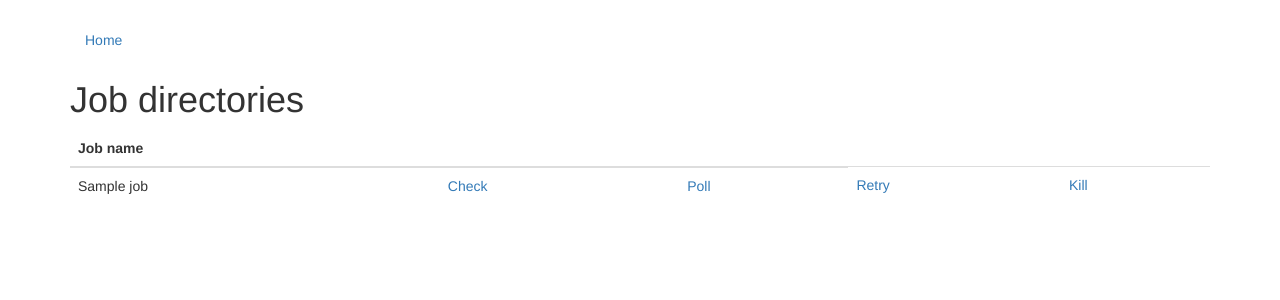
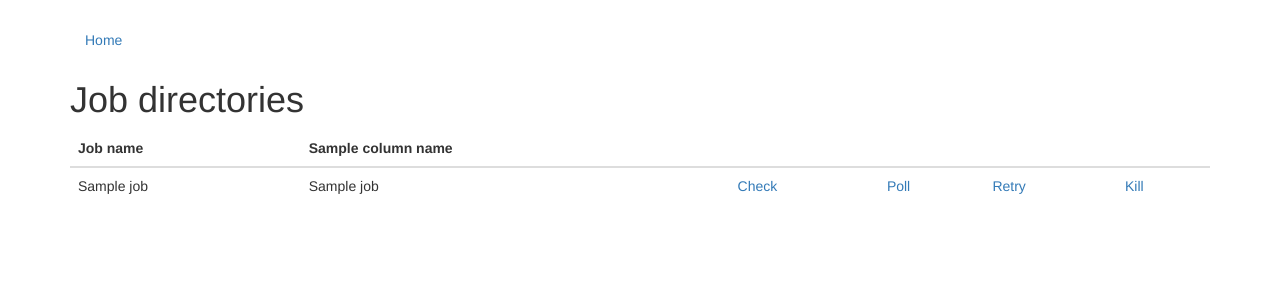
Before and after one commit to broadinstitute/phlock, a Flask app: template templates/list-jobs.html in a window 1280 px wide. Shown: the top 300 px of the page. Run offline with Flask 2, Linux system fonts and the light colour scheme; the template is opened without the code that fills it: most values are stand-ins (such as "Sample title", 1, 10 or a date in 2020); parts of the project's set-up code (start-up, migrations or seed data) failed here and were passed over; some libraries are stand-ins or nearby versions.

Commit message:
improved job listing

```diff
--- a/templates/list-jobs.html
+++ b/templates/list-jobs.html
@@ -10,29 +10,43 @@
         <th>
           Job name
         </th>
-        <th>
-        </th>
-        <th>
-        </th>
+        {% for c in column_names %}
+            <th>
+            {{ c }}
+            </th>
+        {% endfor %}
+            <th>
+            </th>
+            <th>
+            </th>
+            <th>
+            </th>
+            <th>
+            </th>
       </tr>
     </thead>
     <tbody>
-      {% for job_name in jobs %}
+      {% for j in jobs %}
       <tr>
         <td>
-          {{ job_name }}
+          {{ j.job_name }}
+        </td>
+        {% for c in column_names %}
+            <td>
+            {{ j[c] }}
+            </td>
+        {% endfor %}
+        <td>
+          <a href="/check-job?job={{ j.job_name }}">Check</a>
         </td>
         <td>
-          <a href="/check-job?job={{ job_name }}">Check</a>
+          <a href="/poll-job?job={{ j.job_name }}">Poll</a>
         </td>
         <td>
-          <a href="/poll-job?job={{ job_name }}">Poll</a>
+          <a href="/retry-job?job={{ j.job_name }}">Retry</a>
         </td>
         <td>
-          <a href="/retry-job?job={{ job_name }}">Retry</a>
-        </td>
-        <td>
-          <a href="/kill-job?job={{ job_name }}">Kill</a>
+          <a href="/kill-job?job={{ j.job_name }}">Kill</a>
         </td>
       </tr>
       {% endfor %}
--- a/ui.py
+++ b/ui.py
@@ -317,15 +317,14 @@ def get_master_info():
     key_location = os.path.expanduser(key_location)
     return master, key_location
 
-
-TARGET_ROOT = "/xchip/datasci/runs"
+TARGET_ROOT = "/data2/runs"
 
 @app.route("/list-jobs")
 def list_jobs():
-    p = subprocess.Popen([STARCLUSTER_CMD, "sshmaster", CLUSTER_NAME, "ls "+TARGET_ROOT], stdout=subprocess.PIPE, stderr=subprocess.PIPE, close_fds=True)
+    p = subprocess.Popen([STARCLUSTER_CMD, "sshmaster", CLUSTER_NAME, TARGET_ROOT+"/get_runs.py "+TARGET_ROOT], stdout=subprocess.PIPE, stderr=subprocess.PIPE, close_fds=True)
     stdout, stderr = p.communicate()
-    jobs = [j for j in stdout.split("\n") if j != ""]
-    return flask.render_template("list-jobs.html", jobs=jobs)
+    jobs = json.loads(stdout)
+    return flask.render_template("list-jobs.html", jobs=jobs, column_names=["celllineSubset", "targetDataset", "predictiveFeatureSubset", "targetDataType", "predictiveFeatures"])
 
 @app.route("/retry-job")
 @secured
@@ -347,6 +346,7 @@ def poll_job():
     job_name = request.values["job"]
     assert not ("/" in job_name)
     return run_command([STARCLUSTER_CMD, "sshmaster", CLUSTER_NAME, "--user", "ubuntu", "bash "+TARGET_ROOT+"/"+job_name+"/flock-wrapper.sh poll"])
+import json
 
 @app.route("/submit-job", methods=["POST"])
 @secured
@@ -360,8 +360,11 @@ def submit_job():
     t.write(flock_config)
     t.close()
 
-    return run_command([PYTHON_EXE, "-u", "remoteExec.py", master.dns_name, key_location, params["repo"], params["branch"], t.name, TARGET_ROOT])
+    t2 = tempfile.NamedTemporaryFile(delete=False)
+    t2.write(json.dumps(params))
+    t2.close()
 
+    return run_command([PYTHON_EXE, "-u", "remoteExec.py", master.dns_name, key_location, params["repo"], params["branch"], t.name, TARGET_ROOT, t2.name])
 
 @app.route("/start-tunnel")
 @secured
@@ -369,6 +372,7 @@ def start_tunnel():
     master, key_location = get_master_info()
 
     return run_command(["ssh", "-o", "StrictHostKeyChecking=no", "-o", "UserKnownHostsFile=/dev/null",
+                        "-o", "ServerAliveInterval=300", "-o", "ServerAliveCountMax=3",
                         "-i", key_location, "-R 8999:datasci-dev.broadinstitute.org:8999", "-N",
                         "ubuntu@" + master.dns_name])
 
```
